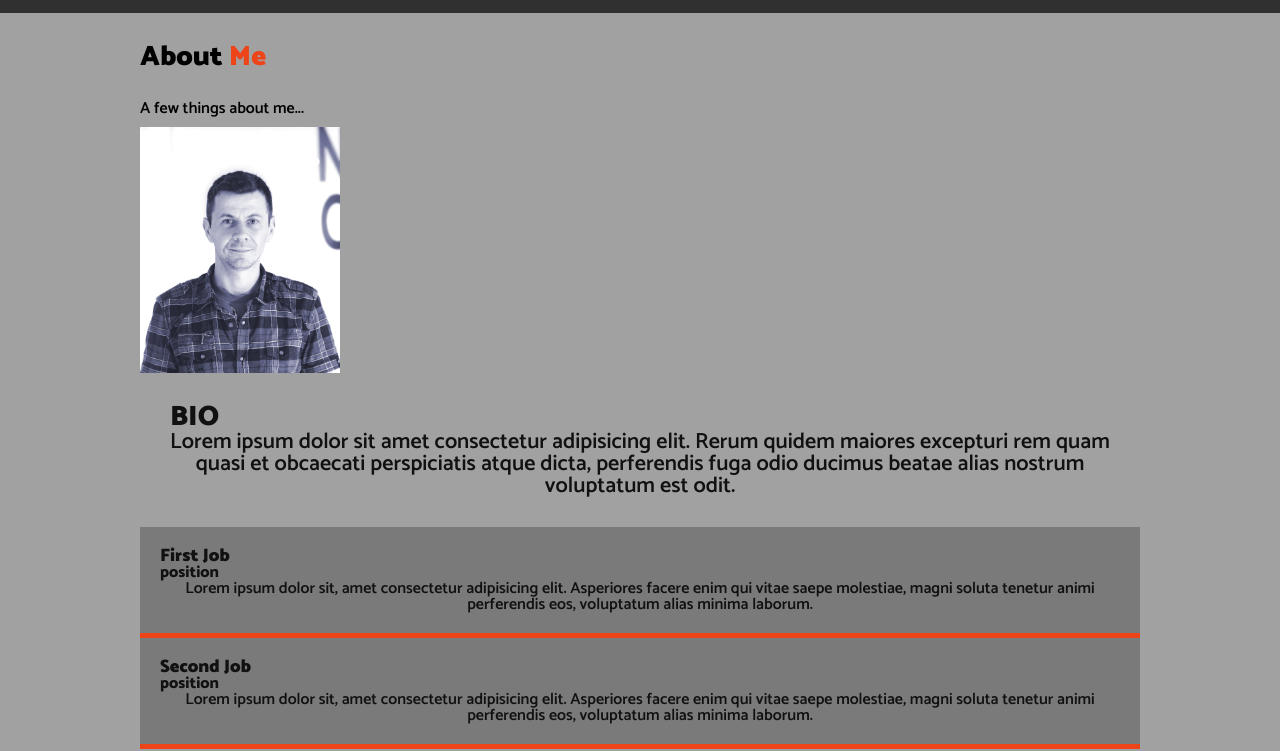
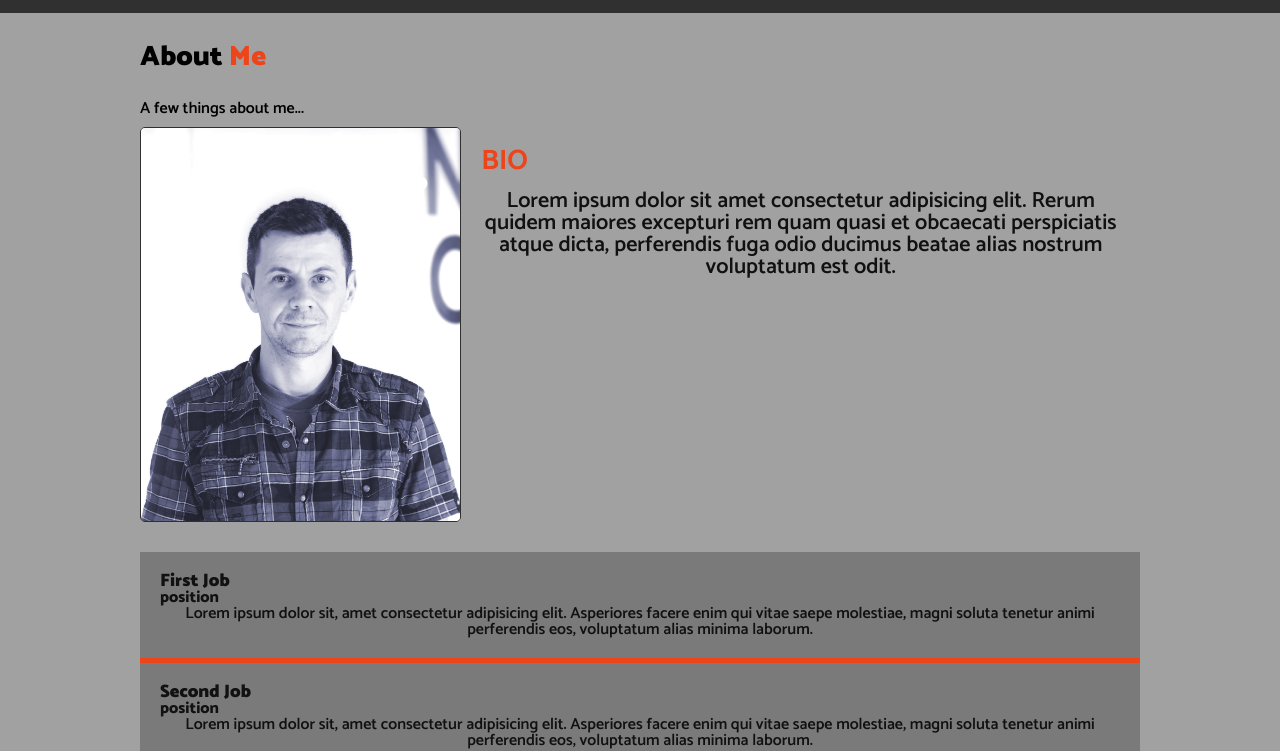
Before and after one commit to tgabri/tgabri.github.io, a plain HTML site: page about.html in a window 1280 px wide. Shown: the part 87-838 px from the top of the page. Drawn offline with Linux system fonts and the light colour scheme.

Commit message:
about.html refactored

```diff
--- a/about.html
+++ b/about.html
@@ -31,7 +31,7 @@
       <div class="about-info">
         <img src="img/portrait.jpg" alt="Gabor Tolgyesi" class="bio-image" />
         <div class="bio">
-          <h3 class="text-secondary">BIO</h3>
+          <h3 class="text-secondary"><span>BIO</span></h3>
           <p>
             Lorem ipsum dolor sit amet consectetur adipisicing elit. Rerum
             quidem maiores excepturi rem quam quasi et obcaecati perspiciatis
@@ -39,7 +39,8 @@
             voluptatum est odit.
           </p>
         </div>
-
+      </div>
+      <div class="about-job">
         <div class="job job-1">
           <h3>First Job</h3>
           <h6>position</h6>
@@ -55,7 +56,7 @@
           <p>
             Lorem ipsum dolor sit, amet consectetur adipisicing elit. Asperiores
             facere enim qui vitae saepe molestiae, magni soluta tenetur animi
-            perferendis eos, voluptatum alias minima laborum.
+            perferendis eos, voluptatum alias minima laborum.</span>
           </p>
         </div>
       </div>
--- a/style.css
+++ b/style.css
@@ -180,6 +180,7 @@ body {
 
 span {
   color: #ee441a;
+  text-shadow: #000;
 }
 
 header {
@@ -271,7 +272,6 @@ header .header-cases {
   background-position: center;
   background-size: cover;
   display: table;
-  opacity: 0.7;
 }
 
 .vertical-center {
@@ -450,41 +450,53 @@ header .header-cases {
 }
 
 .about-info {
+  display: flex;
   font-family: Catamaran;
   font-size: 16px;
   font-weight: 600;
+  font-size: 16px;
+  text-align: center;
   color: #111111;
+  margin-bottom: 30px;
 }
 
 .about-info img {
-  display: grid;
+  flex: 1;
+  max-width: 100%;
+  height: auto;
   width: 20%;
-  border: 1px inherit #313030;
+  border: 1px double #313030;
+  border-radius: 5px;
 }
 
 .about-info .bio h3 {
+  flex: 1;
   font-size: 28px;
   text-align: left;
+  margin-bottom: 15px;
 }
 
 .about-info .bio {
+  flex: 2;
   font-family: Catamaran;
   font-size: 22px;
   font-weight: 600;
   color: #111111;
   text-align: center;
-  margin: 30px;
+  margin: 20px;
 }
 
-.about-info {
-  text-align: center;
+.about-job {
+  display: block;
   font-family: Catamaran;
   font-size: 16px;
   font-weight: 600;
+  font-size: 16px;
+  text-align: center;
   color: #111111;
 }
 
-.about-info h3 {
+.about-job h3 {
   text-align: left;
   font-family: Catamaran;
   font-size: 18px;
@@ -492,7 +504,7 @@ header .header-cases {
   color: #111111;
 }
 
-.about-info h6 {
+.about-job h6 {
   text-align: left;
   font-family: Catamaran;
   font-size: 16px;
@@ -500,7 +512,7 @@ header .header-cases {
   color: #111111;
 }
 
-.about-info .job {
+.about-job .job {
   background: #7a7a7a;
   padding: 20px;
   border-bottom: #ee441a 5px solid;
@@ -628,10 +640,11 @@ footer ul li a {
   float: right;
   transition: width 50ms;
   background: #7a7a7a;
+  border-radius: 12px;
 }
 
 .footer-sm1:hover {
-  width: 60px;
+  width: 55px;
   background: #ff9;
 }
 
@@ -644,10 +657,11 @@ footer ul li a {
   float: right;
   transition: width 50ms;
   background: #7a7a7a;
+  border-radius: 12px;
 }
 
 .footer-sm2:hover {
-  width: 60px;
+  width: 55px;
   background: #ff9;
 }
 
```
